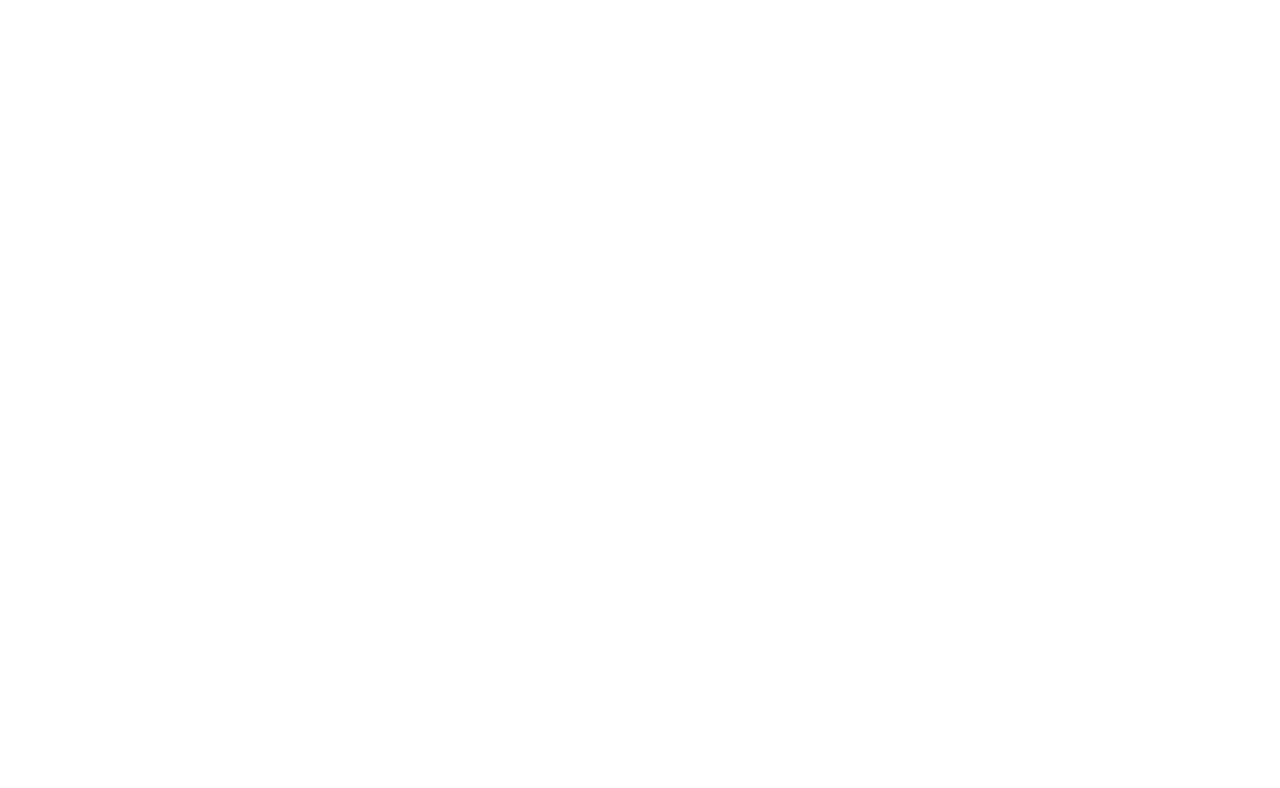
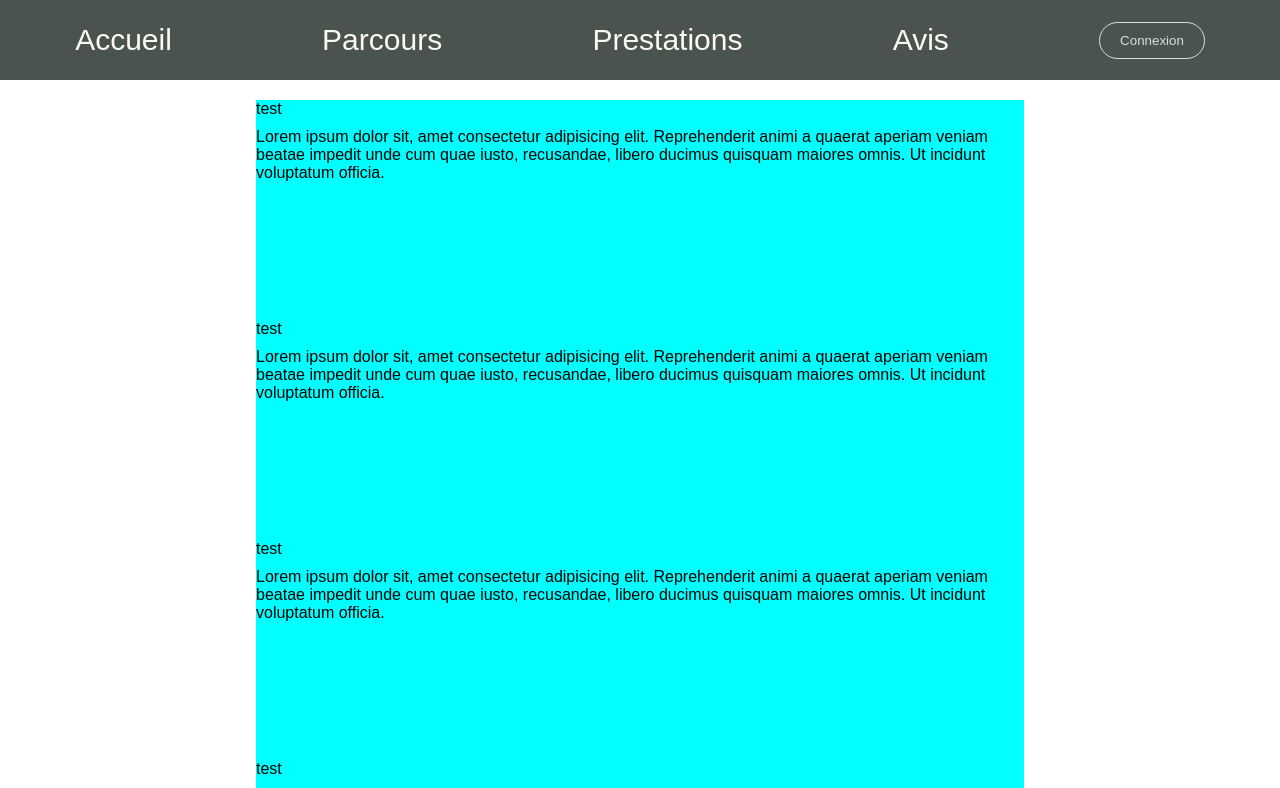
Before and after one commit to lexstars-ls/Un-Monde-de-Douceur-FRONT, a React (Create React App) app: page /Parcours in a window 1280 px wide. Before the commit this address had no page. Shown: the top 788 px of the page. Built offline with nearby package versions, Linux system fonts and the light colour scheme; a web font is replaced by a local one.

Commit message:
add diaporama hmp

```diff
--- a/src/App.js
+++ b/src/App.js
@@ -6,7 +6,7 @@ import UserReviewCreate from "./page/public/UserCreateReview";
 import DashboardPage from "./page/admin/DashboardPage";
 import CreateUserPage from "./page/public/CreateUserPage";
 import UserPage from "./page/public/UserPage";
-
+import ParcoursPage from "./page/public/ParcoursPage";
 function App() {
   return (
     <Router>
@@ -17,6 +17,7 @@ function App() {
         <Route path="/loginPage" element={<LoginPage />} />
         <Route path="/createUserPage" element={<CreateUserPage />} />
         <Route path="/profilPage" element={<UserPage />} />
+        <Route path="/Parcours" element={<ParcoursPage />} />
 
 
         <Route path="/reviewPage" element={<ReviewPage />} />
--- a/src/assets/style/HomePage.scss
+++ b/src/assets/style/HomePage.scss
@@ -172,4 +172,52 @@
     }
   }
 
+  #diaporama {
+    display: flex;
+    justify-content: center;
+    align-items: center;
+
+    #diaporamaContainer {
+      position: relative;
+      width: 600px;
+      height: 600px;
+
+
+      button {
+        position: absolute;
+        top: 50%;
+        transform: translateY(-50%);
+        color: white;
+        background-color: rgba(0, 0, 0, 0.5);
+        border: none;
+        padding: 10px 20px;
+        cursor: pointer;
+        transition: background-color 0.3s ease;
+
+        &:hover {
+          background-color: rgba(0, 0, 0, 0.7);
+        }
+      }
+
+      #imageBtnPrev {
+        left: 20px;
+      }
+
+      #imageBtnNext {
+        right: 20px;
+      }
+
+      #diaporamaImage {
+        width: 600px;
+        height: 600px;
+        background-size: contain;
+        background-position: center;
+        background-repeat: no-repeat;
+
+      }
+    }
+  }
+
+
+
 }
--- /dev/null
+++ b/src/assets/style/ParcoursPage.scss
@@ -0,0 +1,28 @@
+*{
+    margin: 0;
+    padding: 0;
+}
+#mainParcoursPage {
+    padding-top: 100px; // Ajoutez une marge supérieure au main pour décaler le contenu en dessous du header
+    display: flex;
+
+    justify-content: center;
+    ul {
+
+ background-color: aqua;
+      padding: 0;
+      margin: 0;
+      width: 60%;
+      height: 100%;
+      li {
+        height: 200px;
+        margin-bottom: 20px; // Espace entre chaque li
+        display: flex;
+        flex-direction: column;
+
+        p {
+          margin-top: 10px; // Espacement entre le texte et le paragraphe suivant
+        }
+      }
+    }
+  }
--- a/src/assets/style/ReviewPage.scss
+++ b/src/assets/style/ReviewPage.scss
@@ -1,11 +1,11 @@
 @import './variables.scss';
 
-main {
+#MainReviewPage{
+  background-color: aqua;
+  padding-top: 10%;
+  height: 100vh;
 
   #reviewArticle {
-    background-color: $color5;
-
-
 
     padding: 15px;
 
--- a/src/components/public/Header.jsx
+++ b/src/components/public/Header.jsx
@@ -11,6 +11,7 @@ const Header = () => {
   );
 
   const handleLogout = () => {
+    localStorage.removeItem("jwt");
     setIsLoggedIn(false); // Met à jour l'état de connexion
     navigate("/"); // Redirige vers la page d'accueil
   };
@@ -29,7 +30,7 @@ const Header = () => {
             <a href="/createReview">Prestations</a>
           </li>
           <li>
-            <a href="/reviewPage">Galerie</a>
+            <a href="/reviewPage">Avis</a>
           </li>
 
           {/* affichage des Boutons votre profil et décon après vérification de l'identification de mon utilisateur */}
--- a/src/page/public/HomePage.jsx
+++ b/src/page/public/HomePage.jsx
@@ -1,3 +1,4 @@
+import React, { useState, useEffect } from "react";
 import Header from "../../components/public/Header";
 import Footer from "../../components/public/Footer";
 import "../../assets/style/HomePage.scss";
@@ -5,9 +6,10 @@ import img1 from "../../assets/img/222.png";
 import imgPresentation1 from "../../assets/img/imgProf.png";
 import imgBain from "../../assets/img/bainM.jpeg";
 import imgMassage from "../../assets/img/bain.jpeg";
-import { useEffect, useState } from "react";
+
 const HomePage = () => {
   const [reviews, setReviews] = useState(null);
+  const [currentIndex, setCurrentIndex] = useState(0);
 
   useEffect(() => {
     const fetchReviews = async () => {
@@ -27,10 +29,40 @@ const HomePage = () => {
     fetchReviews();
   }, []);
 
+  const DiapoImg = [
+    {
+      img: "https://woody.cloudly.space/app/uploads/saintlary-tourisme/2022/05/thumbs/nbirrien-paturages-station-ete-vaches-img-7323-640x360.jpg",
+    },
+    {
+      img: "https://encrypted-tbn0.gstatic.com/images?q=tbn:ANd9GcTIESM_QrNs73ljlfTLVdd1kY52u_u1iQGW2g&usqp=CAU",
+    },
+    {
+      img: "https://static.independent.co.uk/2024/01/05/15/newFile-6.jpg?quality=75&width=640&crop=3%3A2%2Csmart&auto=webp",
+    },
+    {
+      img: "https://images.ctfassets.net/wqdtr8q8192q/28KbLkjsWV6G0MV11VfXmE/a2d73238229bfda923152ed30aa905ec/iStock-1353245759.jpg",
+    },
+  ];
+
+  const showPrevImage = () => {
+    if (currentIndex > 0) {
+      setCurrentIndex(currentIndex - 1);
+    } else {
+      alert("C'est la première image !");
+    }
+  };
+
+  const showNextImage = () => {
+    if (currentIndex < DiapoImg.length - 1) {
+      setCurrentIndex(currentIndex + 1);
+    } else {
+      alert("C'est la dernière image !");
+    }
+  };
+
   return (
     <>
       <Header />
-
       <main className="home-page-main">
         <section id="logo">
           <div className="imgContainer">
@@ -178,6 +210,23 @@ const HomePage = () => {
           </article>
           <br />
 
+          <section id="diaporama">
+            <div id="diaporamaContainer">
+              <button onClick={showPrevImage} id="imageBtnPrev">
+                prev
+              </button>
+              <div
+                id="diaporamaImage"
+                style={{
+                  backgroundImage: `url(${DiapoImg[currentIndex].img})`,
+                }}
+              />
+              <button onClick={showNextImage} id="imageBtnNext">
+                next
+              </button>
+            </div>
+          </section>
+
           <h2>Derniers Commentaires</h2>
 
           {reviews ? (
@@ -206,4 +255,5 @@ const HomePage = () => {
     </>
   );
 };
+
 export default HomePage;
--- /dev/null
+++ b/src/page/public/ParcoursPage.jsx
@@ -0,0 +1,55 @@
+import Header from "../../components/public/Header";
+import Footer from "../../components/public/Footer";
+import "../../assets/style/ParcoursPage.scss";
+const ParcoursPage = () => {
+  return (
+    <>
+      <Header />
+      <main id="mainParcoursPage">
+
+
+        <ul>
+          <li>
+            test
+            <p>
+              Lorem ipsum dolor sit, amet consectetur adipisicing elit.
+              Reprehenderit animi a quaerat aperiam veniam beatae impedit unde
+              cum quae iusto, recusandae, libero ducimus quisquam maiores omnis.
+              Ut incidunt voluptatum officia.
+            </p>
+          </li>
+          <li>
+            test
+            <p>
+              Lorem ipsum dolor sit, amet consectetur adipisicing elit.
+              Reprehenderit animi a quaerat aperiam veniam beatae impedit unde
+              cum quae iusto, recusandae, libero ducimus quisquam maiores omnis.
+              Ut incidunt voluptatum officia.
+            </p>
+          </li>
+          <li>
+            test
+            <p>
+              Lorem ipsum dolor sit, amet consectetur adipisicing elit.
+              Reprehenderit animi a quaerat aperiam veniam beatae impedit unde
+              cum quae iusto, recusandae, libero ducimus quisquam maiores omnis.
+              Ut incidunt voluptatum officia.
+            </p>
+          </li>
+          <li>
+            test
+            <p>
+              Lorem ipsum dolor sit, amet consectetur adipisicing elit.
+              Reprehenderit animi a quaerat aperiam veniam beatae impedit unde
+              cum quae iusto, recusandae, libero ducimus quisquam maiores omnis.
+              Ut incidunt voluptatum officia.
+            </p>
+          </li>
+        </ul>
+      </main>
+
+      <Footer />
+    </>
+  );
+};
+export default ParcoursPage;
--- a/src/page/public/ReviewPage.jsx
+++ b/src/page/public/ReviewPage.jsx
@@ -1,6 +1,7 @@
 import { useEffect, useState } from "react";
 import '../../assets/style/ReviewPage.scss';
-
+import Header from "../../components/public/Header";
+import Footer from "../../components/public/Footer";
 const ReviewPage = () => {
   const [reviews, setReviews] = useState(null);
 
@@ -19,7 +20,10 @@ const ReviewPage = () => {
   }, []);
 
   return (
-    <main>
+    <>
+    <Header/>
+
+    <main id="MainReviewPage">
       {reviews ? (
         <>
           {reviews.map((review) => (
@@ -39,6 +43,8 @@ const ReviewPage = () => {
         <p>En cours de chargement</p>
       )}
     </main>
+    <Footer/>
+    </>
   );
 };
 
--- a/src/page/public/UserPage.jsx
+++ b/src/page/public/UserPage.jsx
@@ -9,7 +9,8 @@ const UserPage = () => {
 
     if (token) {
       const decodedToken = jwtDecode(token);
-      setUserData(decodedToken); // Stocker les informations de l'utilisateur dans le state
+      console.log(decodedToken); // Affiche le contenu du token JWT dans la console
+      setUserData(decodedToken); // Stocke les informations de l'utilisateur dans le state
     }
   }, []);
 
@@ -17,10 +18,10 @@ const UserPage = () => {
     <div>
       {userData && (
         <div>
-          <h1>Bienvenue, {userData.data}!</h1>
-          <p>Votre ID : {userData.dataId}</p>
-          <p>Votre rôle : {userData.dataRole}</p>
-          {/* Afficher d'autres informations de l'utilisateur si nécessaire */}
+          <h1>Bienvenue, {userData.dataUsername}!</h1>
+          <p>Votre Email : {userData.data}</p>
+
+          {/* Affichez d'autres informations de l'utilisateur si nécessaire */}
         </div>
       )}
     </div>
```
Also changed, not shown: src/page/public/UserCreateReview.jsx (+40 -53 lines), src/page/public/SoinPage.jsx (deleted). Lines whose indentation alone changed are shown as unchanged.
